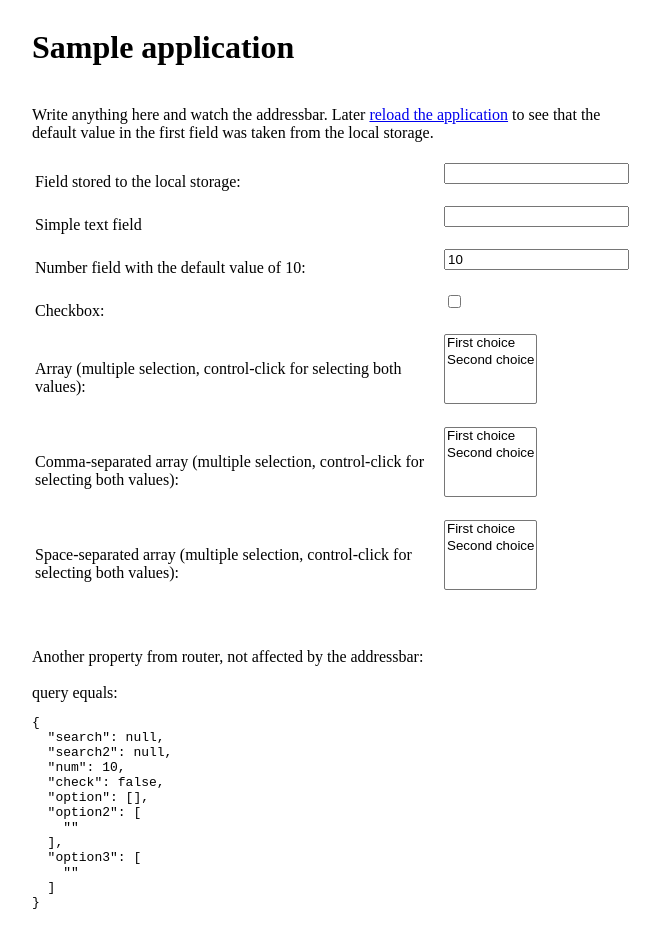
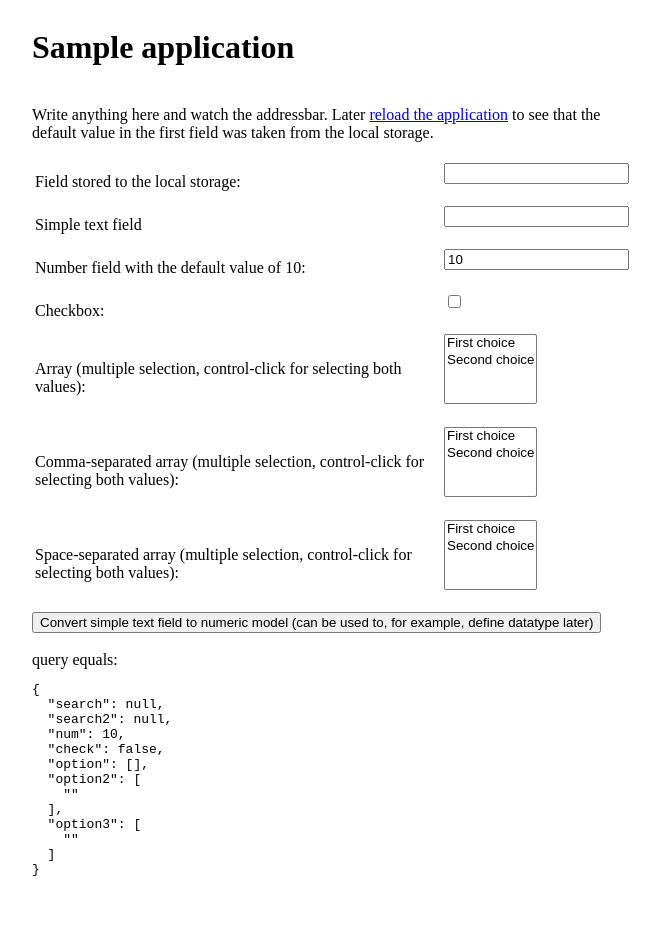
Before and after one commit to oarepo/vue-query-synchronizer, a Vue app: page / in a window 1280 px wide. Shown: the whole page, without its empty margins (308-968 px from the left). After the commit the page ends 898 px from the top, so only its background shows below. Built offline with nearby package versions, Linux system fonts and the light colour scheme.

Commit message:
Ability to define query property later

```diff
--- a/package.json
+++ b/package.json
@@ -1,6 +1,6 @@
 {
   "name": "@oarepo/vue-query-synchronizer",
-  "version": "2.1.0",
+  "version": "2.2.0",
   "main": "vue-query-synchronizer.esm.js",
   "license": "MIT",
   "private": false,
--- a/src/Home.vue
+++ b/src/Home.vue
@@ -70,14 +70,18 @@
                 </td>
             </tr>
         </table>
+        <button @click="convert">Convert simple text field to numeric model (can be used to, for example, define
+            datatype later)
+        </button>
         <br><br>
-        Another property from router, not affected by the addressbar: <code>{{ another }}</code><br><br>
         query equals:
         <pre>{{ $rawQuery }}</pre>
     </div>
 </template>
 
 <script>
+
+import { IntDatatype } from '@oarepo/vue-query-synchronizer'
 
 export default {
     name: 'home',
@@ -87,6 +91,11 @@ export default {
     },
     mounted () {
         // this.$query['check'] = true
+    },
+    methods: {
+        convert () {
+            this.$query.define('search2', IntDatatype)
+        }
     }
 }
 </script>
--- a/src/library.js
+++ b/src/library.js
@@ -305,6 +305,19 @@ const QuerySynchronizer = {
                         this.incr += 1
                     }
                 }
+            },
+
+            define (name, datatype, defaultValue) {
+                this.params[name] = {
+                    datatype,
+                    defaultValue
+                }
+                const val = this.query[name]
+                const parsedVal = datatype.parse(val, defaultValue)
+
+                if (parsedVal !== this.query[name]) {
+                    Vue.set(this.query, name, parsedVal)
+                }
             }
         }
 
```
